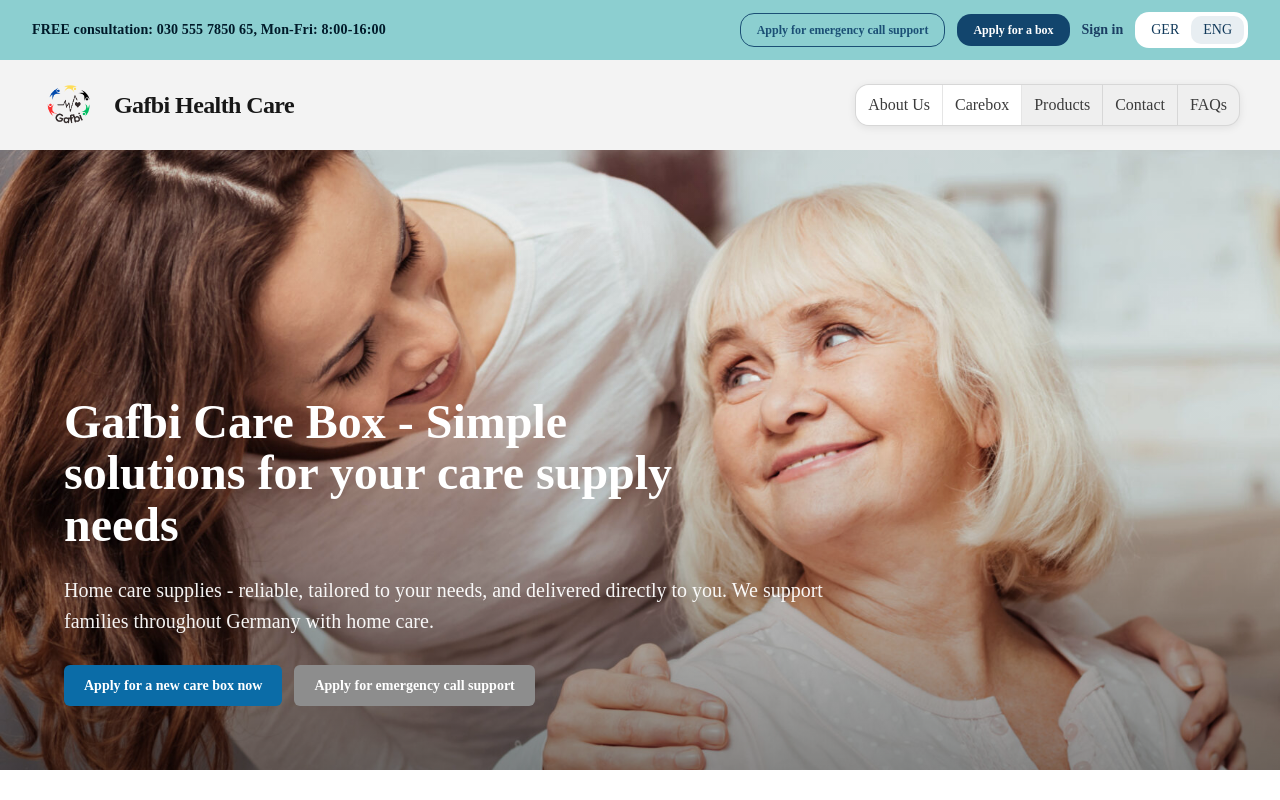
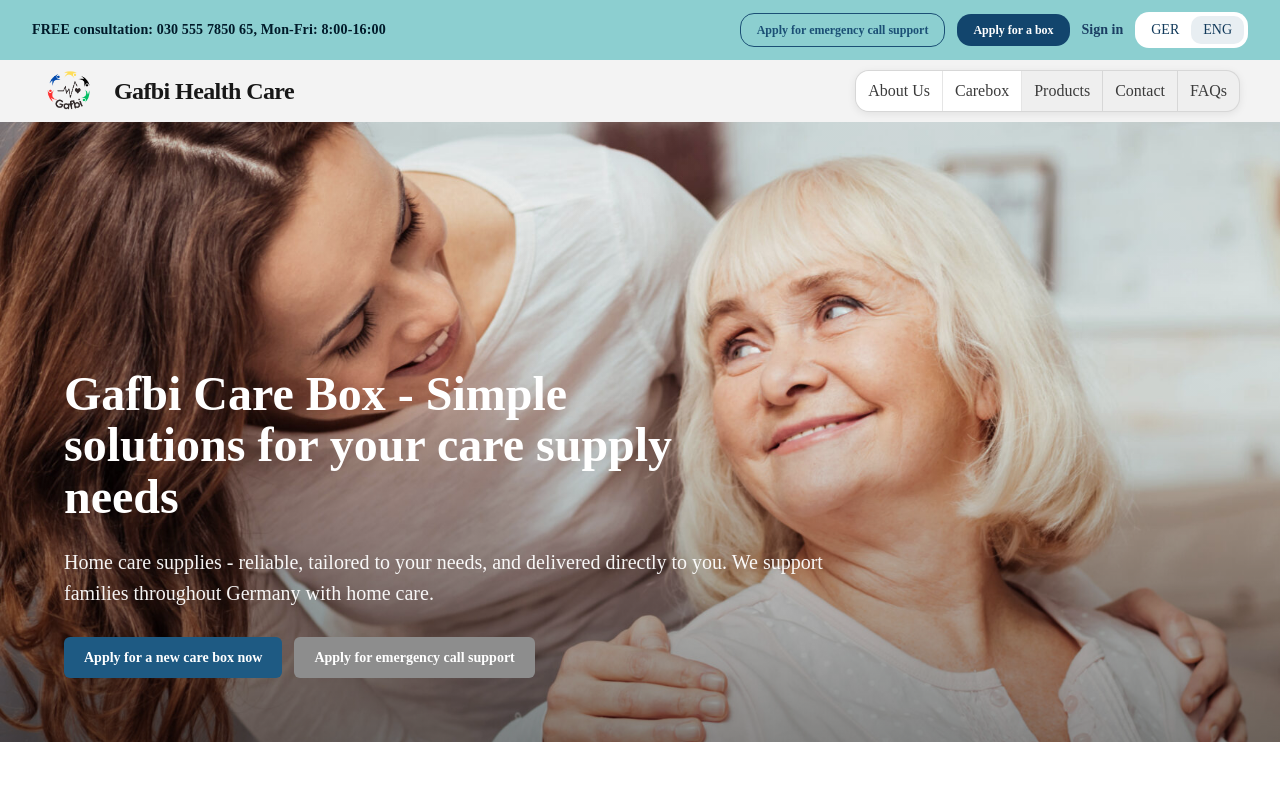
Before and after one commit to Rahul-Mallik-CSE/Gafbi-Health-Care, a Next.js app: page / in a window 1280 px wide. Shown: the top 800 px of the page. Built offline with nearby package versions, Linux system fonts and the light colour scheme.

Commit message:
feat: enhance user interface with improved button interactions and link navigation

```diff
--- a/src/components/CommonComponents/Footer.tsx
+++ b/src/components/CommonComponents/Footer.tsx
@@ -13,9 +13,10 @@
 
 export default function Footer() {
   return (
-    <footer className="w-full bg-[#f3f3f3]">
-      <div className="mx-auto w-full max-w-625 px-4 pb-4 pt-10 sm:px-6 md:mx-16 lg:px-28 xl:px-32">
-        <div className="flex flex-wrap items-start justify-between gap-8">
+    <footer className="w-full mx-auto bg-[#f3f3f3]">
+      <div className="w-full mx-auto max-w-625">
+        <div className="w-full mx-auto  max-w-625 items-center justify-between px-4 pb-4 pt-10 sm:px-6 md:mx-16 lg:px-28 xl:px-32">
+          <div className="flex flex-wrap items-center justify-between gap-8">
             <div className="max-w-80">
               <h2 className="text-xl md:text-2xl lg:text-3xl font-bold leading-tight text-[#13161a]">
                 Stay in the loop with our latest listings
@@ -107,8 +108,10 @@
             </div>
           </div>
         </div>
+      </div>
 
       <div className="border-t border-[#d9dde1]">
+        <div className="max-w-625 mx-auto ">
           <div className="mx-auto w-full flex justify-between max-w-625 px-4 py-4  sm:px-6 md:mx-16 lg:px-28 xl:px-32">
             <p className="text-xs md:text-sm">
               2026 @Gafbi - All rights reserved
@@ -126,6 +129,7 @@
             </div>
           </div>
         </div>
+      </div>
     </footer>
   );
 }
--- a/src/components/CommonComponents/InfoNav.tsx
+++ b/src/components/CommonComponents/InfoNav.tsx
@@ -2,6 +2,7 @@
 
 "use client";
 
+import Link from "next/link";
 import Script from "next/script";
 import { useEffect, useState } from "react";
 
@@ -133,16 +134,19 @@
           <div className="flex items-center gap-3">
             <button
               type="button"
-              className="rounded-xl border border-[#1b4f75] px-4 py-2 text-xs font-semibold text-[#1b4f75]"
+              className="rounded-xl cursor-pointer border border-[#1b4f75] px-4 py-2 text-xs font-semibold text-[#1b4f75]"
             >
               Apply for emergency call support
             </button>
-            <button
-              type="button"
-              className="rounded-xl bg-[#12456d] px-4 py-2 text-xs font-semibold text-white"
-            >
-              Apply for a box
-            </button>
+            <Link href="/apply-box">
+              <button
+                type="button"
+                className="rounded-xl cursor-pointer bg-[#12456d] px-4 py-2 text-xs font-semibold text-white"
+              >
+                Apply for a box
+              </button>
+            </Link>
+
             <a href="#" className="text-sm font-semibold text-[#1b3f63]">
               Sign in
             </a>
--- a/src/components/CommonComponents/NavBar.tsx
+++ b/src/components/CommonComponents/NavBar.tsx
@@ -25,9 +25,13 @@
     return pathname === href;
   };
 
+  if (pathname === "/apply-box") {
+    return null;
+  }
+
   return (
     <header className="w-full bg-[#f3f3f3]">
-      <div className="mx-auto flex w-full max-w-625 items-center justify-between px-6 py-4 lg:px-10">
+      <div className="mx-auto flex w-full max-w-625 items-center justify-between px-6 py-0.5 lg:px-10">
         <div className="flex items-center gap-4">
           <Image
             src="/logo.png"
--- a/src/components/LandingPageComponents/AboutSection.tsx
+++ b/src/components/LandingPageComponents/AboutSection.tsx
@@ -44,7 +44,7 @@
 
           <button
             type="button"
-            className="mt-6 rounded-md border border-[#1f5f8f] px-4 py-2 text-sm font-semibold text-[#1f5f8f] sm:text-lg"
+            className="mt-6 cursor-pointer rounded-md border border-[#1f5f8f] px-4 py-2 text-sm font-semibold text-[#1f5f8f] sm:text-lg"
           >
             More about us
           </button>
--- a/src/components/LandingPageComponents/CareBoxSection.tsx
+++ b/src/components/LandingPageComponents/CareBoxSection.tsx
@@ -60,7 +60,7 @@
           <Link href="/apply-box">
             <button
               type="button"
-              className="mt-7 rounded-md bg-button-bg px-6 py-2 text-sm md:text-base font-semibold text-white hover:opacity-90 transition-opacity"
+              className="mt-7 cursor-pointer rounded-md bg-button-bg px-6 py-2 text-sm md:text-base font-semibold text-white hover:opacity-90 transition-opacity"
             >
               Apply for a care box now
             </button>
--- a/src/components/LandingPageComponents/HeroSection.tsx
+++ b/src/components/LandingPageComponents/HeroSection.tsx
@@ -1,6 +1,7 @@
 /** @format */
 
 import Image from "next/image";
+import Link from "next/link";
 
 export default function HeroSection() {
   return (
@@ -30,18 +31,22 @@
               with home care.
             </p>
             <div className="mt-7 flex flex-wrap gap-3">
+              <Link href="/apply-box">
                 <button
                   type="button"
-                className="rounded-sm bg-[#0b6ca7] px-5 py-2.5 text-[14px] font-semibold text-white"
+                  className="rounded-sm cursor-pointer bg-button-bg px-5 py-2.5 text-[14px] font-semibold text-white"
                 >
                   Apply for a new care box now
                 </button>
+              </Link>
+              <Link href="/contact">
                 <button
                   type="button"
-                className="rounded-sm bg-[#8d8d8d] px-5 py-2.5 text-[14px] font-semibold text-white"
+                  className="rounded-sm cursor-pointer bg-[#8d8d8d] px-5 py-2.5 text-[14px] font-semibold text-white"
                 >
                   Apply for emergency call support
                 </button>
+              </Link>
             </div>
           </div>
         </div>
```
Lines whose indentation alone changed are shown as unchanged.
